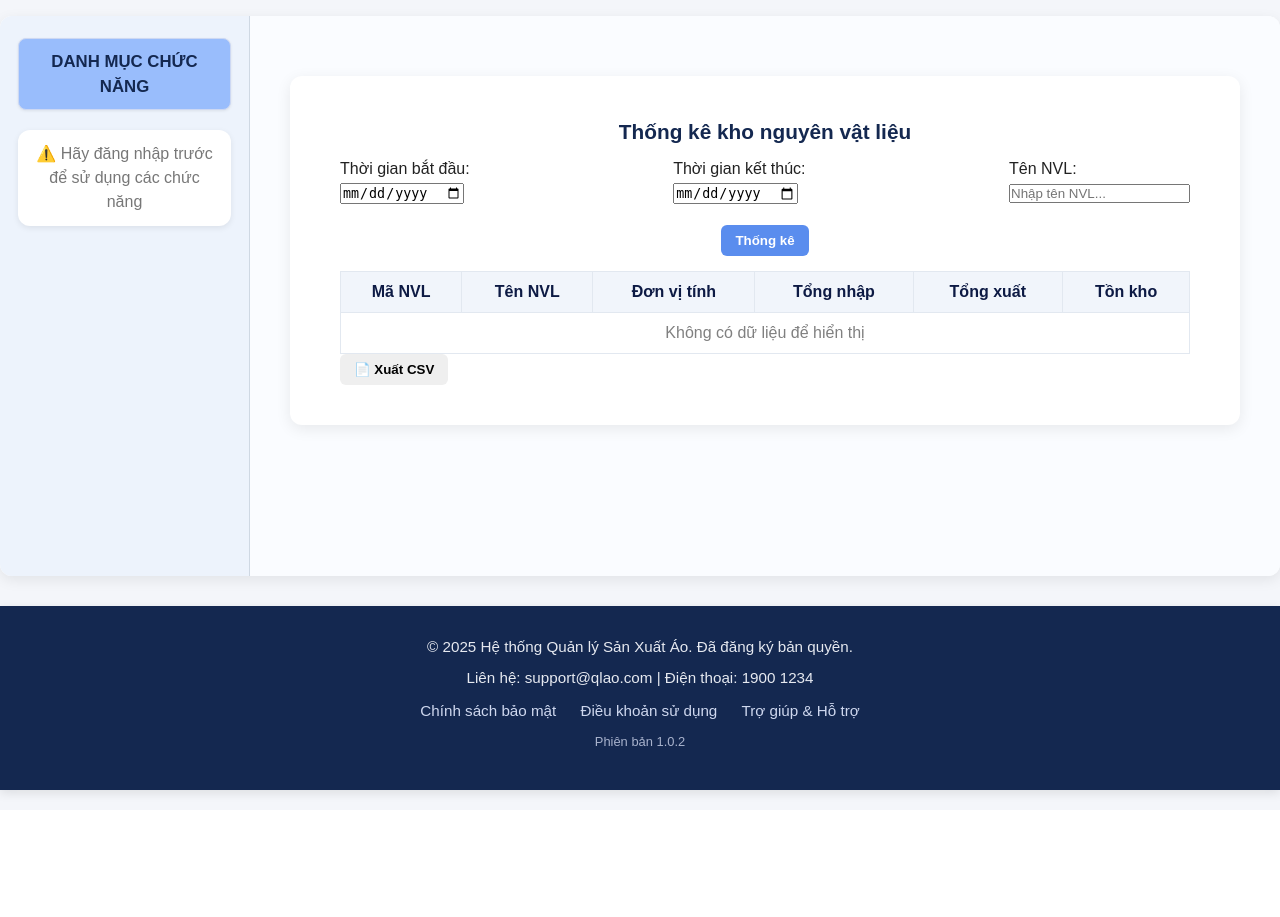
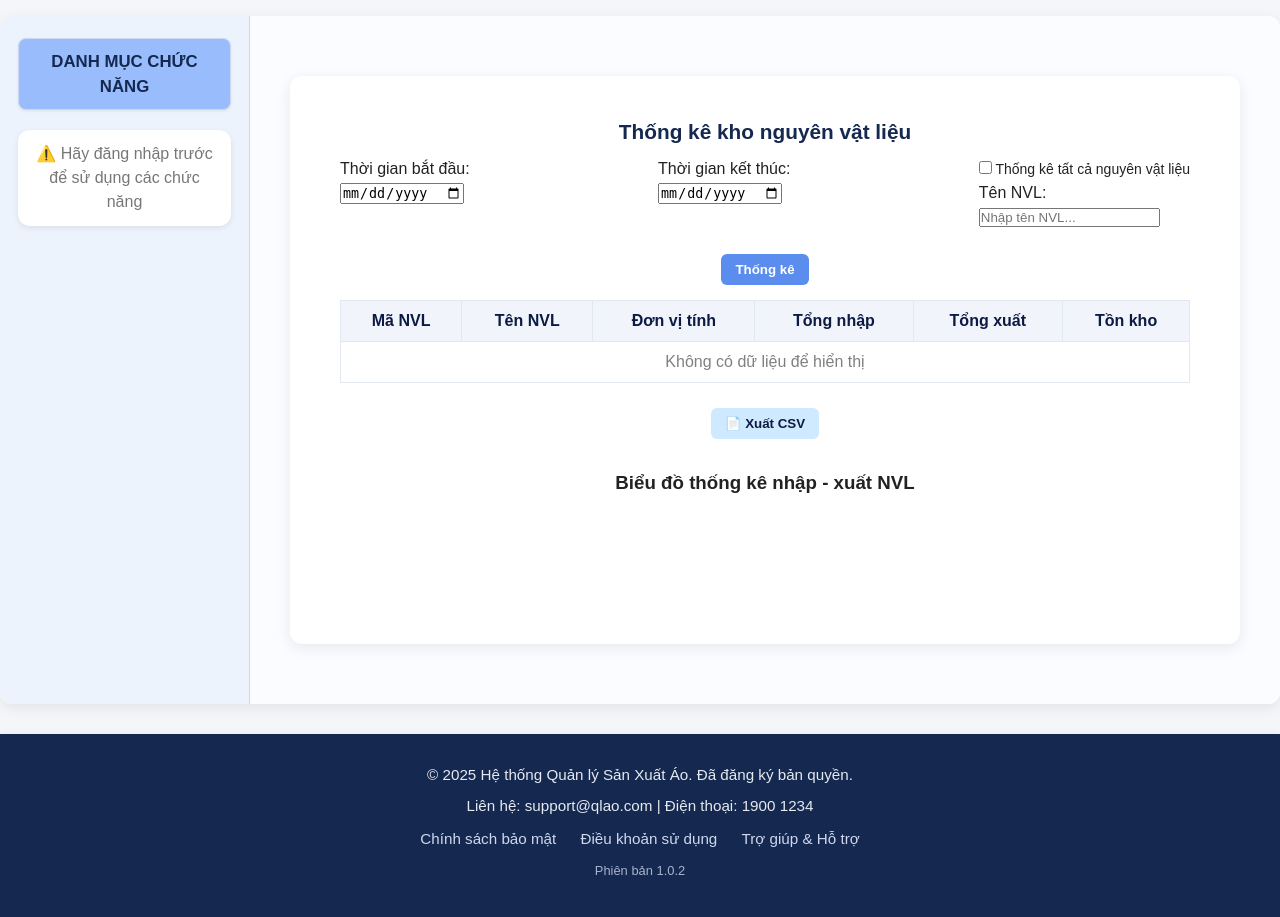
Before and after one commit to bill-pc/Shirt-RunForTime-Project, a PHP site: template app/views/thongkekhonvl.php in a window 1280 px wide. Shown: the part 129-1046 px from the top of the page. Before the commit the page ends 929 px from the top, so only its background shows below. Run offline with PHP 8.4, Linux system fonts and the light colour scheme; the template is opened without the code that fills it, so the values that code supplies are empty.

Commit message:
thong ke nvl

```diff
--- a/app/views/thongkekhonvl.php
+++ b/app/views/thongkekhonvl.php
@@ -52,6 +52,14 @@ require_once 'app/views/layouts/nav.php';
             .btn-primary:hover {
                 background-color: #4076db;
             }
+            .btn-success {
+    background-color: #cfe9ff;   /* xanh nhạt */
+    color: #0d1a44;
+}
+
+.btn-success:hover {
+    background-color: #b7dcff;
+}
         </style>
 
         <div class="report-container">
@@ -69,8 +77,15 @@ require_once 'app/views/layouts/nav.php';
                         <input type="date" id="end_date" name="end_date" required>
                     </div>
                     <div>
+                        <label style="font-size:14px;">
+                            <input type="checkbox" id="chkAllNVL" name="all_nvl" value="1">
+                            Thống kê tất cả nguyên vật liệu
+                        </label>
+                        <br>
                         <label>Tên NVL:</label><br>
                         <input type="text" name="tenNVL" id="inputTenNVL" placeholder="Nhập tên NVL...">
+                        <div style="margin-top:5px;">
+    </div>
 <ul id="suggestionsNVL"
     style="position:absolute; background:white; border:1px solid #ccc; list-style:none; padding:0; margin-top:0; width:200px; max-height:150px; overflow-y:auto; display:none; z-index:10;"></ul>
 
@@ -102,28 +117,45 @@ require_once 'app/views/layouts/nav.php';
             </table>
 
             <!-- Nút xuất CSV -->
-            <div>
-                <form id="formExport" method="GET" action="index.php">
-    <input type="hidden" name="page" value="thongke-nvl-xuatcsv">
-    <input type="hidden" id="csv_start_date" name="start_date" value="">
-    <input type="hidden" id="csv_end_date" name="end_date" value="">
-    <input type="hidden" id="csv_tenNVL" name="tenNVL" value="">
-    <input type="hidden" id="csv_loai" name="loai" value="">
-    <button type="submit" class="btn btn-success">📄 Xuất CSV</button>
-</form>
+            <div style="text-align:center; margin-top:25px;">
+    <form id="formExport" method="GET" action="index.php">
+        <input type="hidden" name="page" value="xuatcsv-thongkenvl">
+        <input type="hidden" id="csv_all_nvl" name="all_nvl">
+        <input type="hidden" id="csv_start_date" name="start_date">
+        <input type="hidden" id="csv_end_date" name="end_date">
+        <input type="hidden" id="csv_tenNVL" name="tenNVL">
+        <input type="hidden" id="csv_loai" name="loai">
+        <button type="submit" class="btn btn-success">📄 Xuất CSV</button>
+    </form>
+</div>
 
-            </div>
-
+<div style="margin-top:30px;">
+<h3 style="text-align:center;">Biểu đồ thống kê nhập - xuất NVL</h3>
+<canvas id="chartKhoNVL" height="100"></canvas>
+</div>
 
         </div>
     </main>
 </div>
+<script src="https://cdn.jsdelivr.net/npm/chart.js"></script>
+<script>
+let chartInstance = null;
 
-<script>
-document.getElementById('formThongKe').addEventListener('submit', async function(e) {
+const formThongKe = document.getElementById('formThongKe');
+const inputNVL = document.getElementById('inputTenNVL');
+const suggestBox = document.getElementById('suggestionsNVL');
+const chkAllNVL = document.getElementById('chkAllNVL');
+
+formThongKe.addEventListener('submit', async function(e) {
     e.preventDefault();
 
     const formData = new FormData(this);
+
+    // Nếu tick "Tất cả NVL" thì bỏ tên NVL
+    if (chkAllNVL.checked) {
+        formData.set('tenNVL', '');
+    }
+
     const res = await fetch('index.php?page=thongke-khonvl', {
         method: 'POST',
         body: formData
@@ -133,9 +165,9 @@ document.getElementById('formThongKe').addEventListener('submit', async function
     try {
         data = await res.json();
     } catch (err) {
-        console.error('Lỗi khi parse JSON:', err);
-        const tbody = document.querySelector('#tableKho tbody');
-        tbody.innerHTML = `<tr><td colspan="6" style="color:red;text-align:center;">Lỗi server, kiểm tra log.</td></tr>`;
+        console.error('Lỗi parse JSON:', err);
+        document.querySelector('#tableKho tbody').innerHTML =
+            `<tr><td colspan="6" style="color:red;text-align:center;">Lỗi server</td></tr>`;
         return;
     }
 
@@ -155,22 +187,36 @@ document.getElementById('formThongKe').addEventListener('submit', async function
             `;
             tbody.appendChild(tr);
         });
+        renderChart(data);
     } else {
-        tbody.innerHTML = `<tr><td colspan="6" style="color:gray;text-align:center;">Không có dữ liệu để hiển thị</td></tr>`;
+        tbody.innerHTML =
+            `<tr><td colspan="6" style="color:gray;text-align:center;">Không có dữ liệu</td></tr>`;
     }
 
-    // Cập nhật dữ liệu ẩn cho form xuất CSV
+    // Gán dữ liệu cho form Xuất CSV
     document.getElementById('csv_start_date').value = document.getElementById('start_date').value;
     document.getElementById('csv_end_date').value = document.getElementById('end_date').value;
-    document.getElementById('csv_tenNVL').value = document.getElementById('inputTenNVL').value;
+    document.getElementById('csv_tenNVL').value = chkAllNVL.checked ? '' : inputNVL.value;
+    document.getElementById('csv_all_nvl').value = chkAllNVL.checked ? 1 : 0;
+
 });
 
-// --- Gợi ý tên NVL khi nhập ---
-const inputNVL = document.getElementById('inputTenNVL');
-const suggestBox = document.getElementById('suggestionsNVL');
+/* ================= CHECKBOX TẤT CẢ NVL ================= */
+chkAllNVL.addEventListener('change', function() {
+    if (this.checked) {
+        inputNVL.value = '';
+        inputNVL.disabled = true;
+        inputNVL.style.background = '#f3f4f6';
+    } else {
+        inputNVL.disabled = false;
+        inputNVL.style.background = '#fff';
+    }
+});
 
+/* ================= GỢI Ý TÊN NVL ================= */
 inputNVL.addEventListener('input', async function() {
     const keyword = this.value.trim();
+
     if (keyword.length < 1) {
         suggestBox.style.display = 'none';
         return;
@@ -180,31 +226,60 @@ inputNVL.addEventListener('input', async function() {
     const data = await res.json();
 
     suggestBox.innerHTML = '';
+
     if (Array.isArray(data) && data.length > 0) {
         data.forEach(item => {
             const li = document.createElement('li');
             li.textContent = item.label;
             li.style.padding = '5px 10px';
             li.style.cursor = 'pointer';
-            li.addEventListener('click', () => {
+
+            li.onclick = () => {
                 inputNVL.value = item.label;
                 suggestBox.style.display = 'none';
-            });
-            li.addEventListener('mouseover', () => li.style.background = '#f0f0f0');
-            li.addEventListener('mouseout', () => li.style.background = '');
+            };
+
             suggestBox.appendChild(li);
         });
+
         suggestBox.style.display = 'block';
     } else {
         suggestBox.style.display = 'none';
     }
 });
 
-// Ẩn gợi ý khi click ngoài
+/* ================= BIỂU ĐỒ ================= */
+function renderChart(data) {
+    const labels = data.map(i => i.tenNVL);
+    const tongNhap = data.map(i => i.tongNhap);
+    const tongXuat = data.map(i => i.tongXuat);
+
+    const ctx = document.getElementById('chartKhoNVL').getContext('2d');
+
+    if (chartInstance) chartInstance.destroy();
+
+    chartInstance = new Chart(ctx, {
+        type: 'bar',
+        data: {
+            labels: labels,
+            datasets: [
+                { label: 'Tổng nhập', data: tongNhap },
+                { label: 'Tổng xuất', data: tongXuat }
+            ]
+        },
+        options: {
+            responsive: true,
+            scales: { y: { beginAtZero: true } }
+        }
+    });
+}
+
+/* Ẩn gợi ý khi click ngoài */
 document.addEventListener('click', (e) => {
     if (!suggestBox.contains(e.target) && e.target !== inputNVL) {
         suggestBox.style.display = 'none';
     }
 });
 </script>
+
 <?php require_once 'app/views/layouts/footer.php'; ?>
```
Also changed, not shown: app/controllers/ThongKeNVlController.php (+9 -0 lines).
